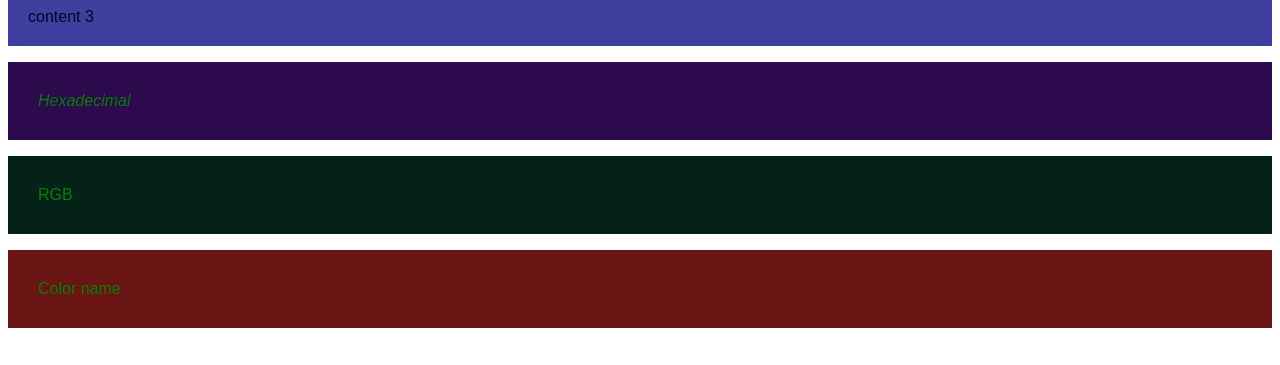
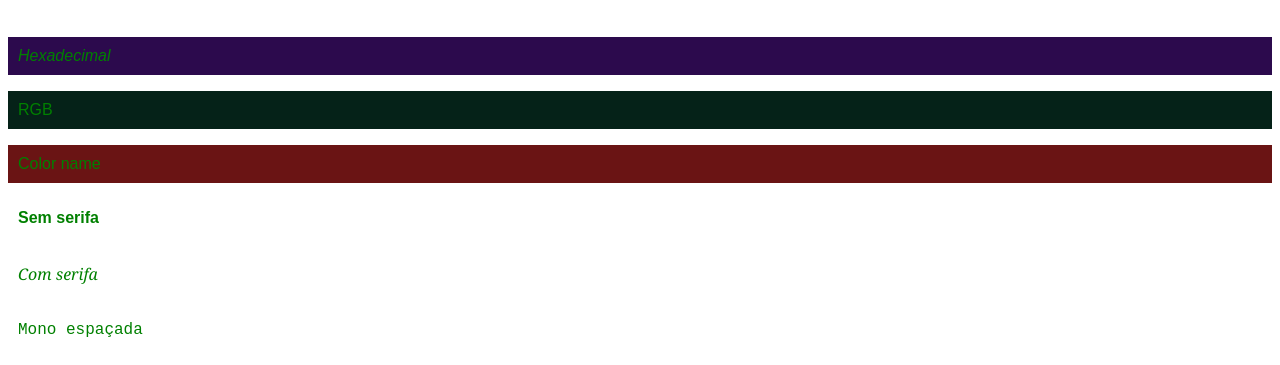
Before and after one commit to gertn1/01-css-digitalcollege, a plain HTML site: page index.html in a window 1280 px wide. Shown: the part 609-974 px from the top of the page. Before the commit the page ends 953 px from the top, so only its background shows below. Drawn offline with Linux system fonts and the light colour scheme.

Commit message:
finalizando aula

```diff
--- a/index.html
+++ b/index.html
@@ -8,7 +8,7 @@
 <    <style>
         p{
             color: green;
-            padding: 30px;
+            padding: 10px;
 
         }
 
@@ -24,12 +24,16 @@
 
     <p class="my-content">content 1</p>
     <p class="my-content">content 2</p>
-    <p class="my-content">content 3</p>
+    <p class="my-content big-text">content 3</p>
 
     <p class="hexa">Hexadecimal</p>
     <p class="rgb">RGB</p>
     <p class="color-name">Color name</p>
 
+    <p class="sans-serif heavy-text">Sem serifa</p>
+    <p class="serif italic-text">Com serifa</p>
+    <p class="mono">Mono espaçada</p>
+
 
 </body>
 </html>
--- a/styles.css
+++ b/styles.css
@@ -19,6 +19,7 @@ h1 {
     color: rgb(3, 3, 38);
     background-color: rgb(63, 63, 159);
     padding: 20px;
+
 }
 *{
     font-family: arial;
@@ -36,3 +37,26 @@ h1 {
 .color-name {
     background-color: rgb(106, 20, 20);
 }
+h1,h2,h3 {
+        padding: 10px;
+}
+
+.sans-serif{
+    font-family: Arial, Helvetica, sans-serif;
+}
+.serif{
+    font-family: Georgia, 'Times New Roman', Times, serif;
+}
+.mono{
+    font-family: 'Courier New', Courier, monospace;
+}
+.big-text{
+    font-size: 40px;
+
+}
+.heavy-text{
+    font-weight: bold;
+}
+.italic-text{
+    font-style: italic;
+}
```
